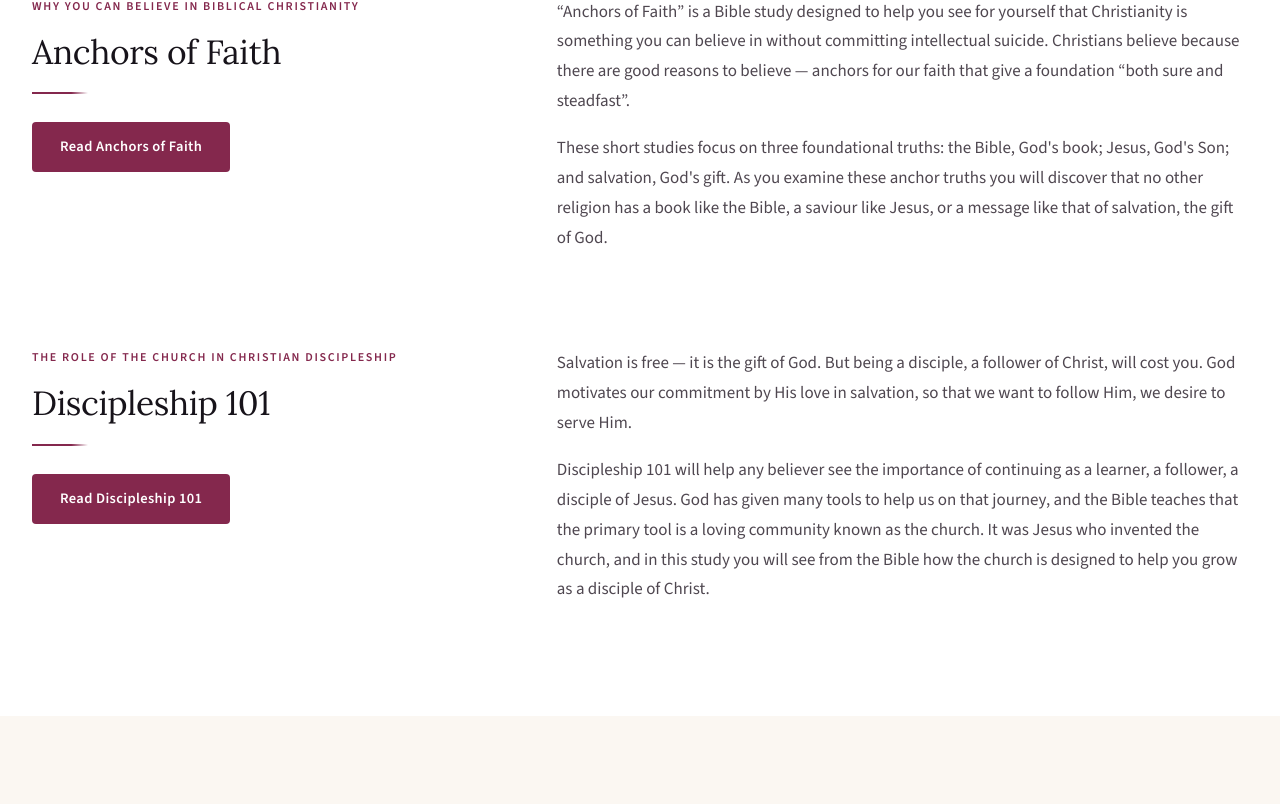
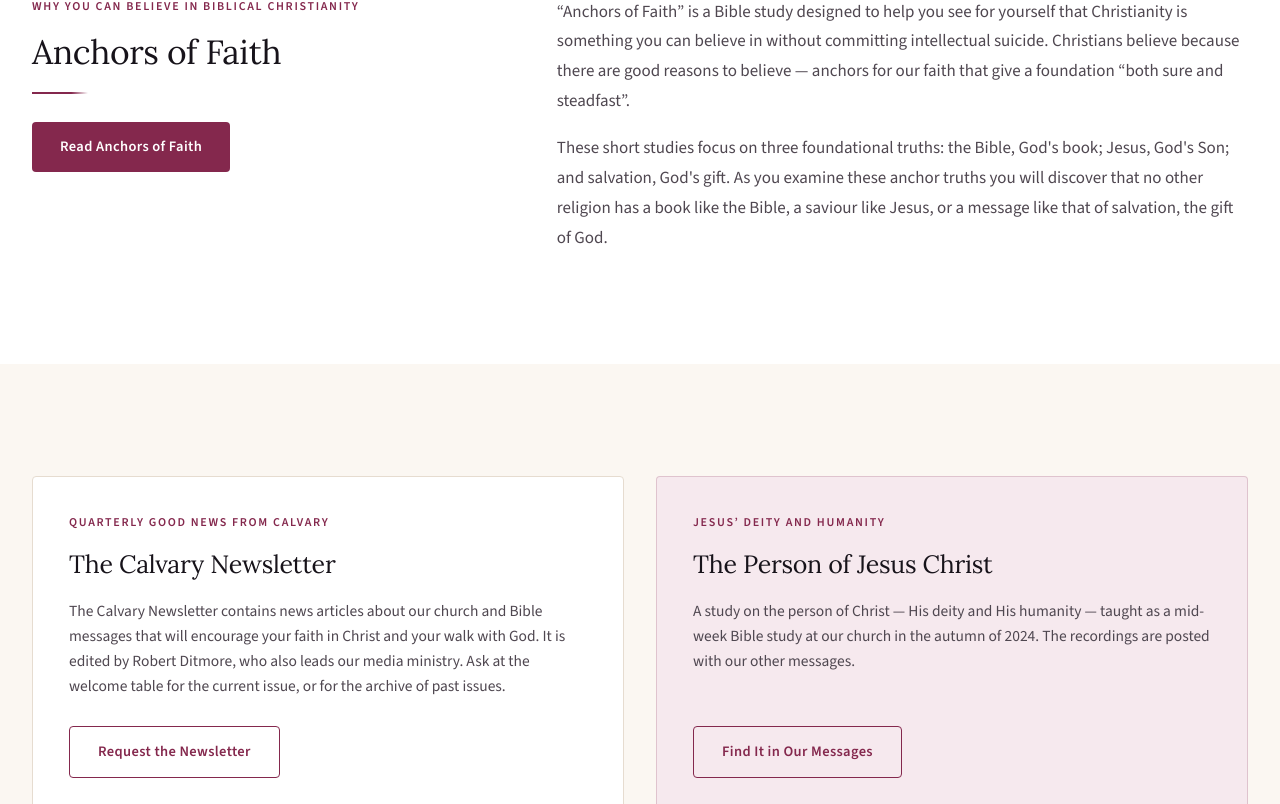
Before and after one commit to edesent/calvarybaptistnews-redesign, a Next.js app: page /resources in a window 1280 px wide. Shown: the part 647-1451 px from the top of the page. Built offline with nearby package versions, Linux system fonts and the light colour scheme.

Commit message:
Remove unsafe Discipleship PDF from resources

```diff
--- a/src/app/resources/page.tsx
+++ b/src/app/resources/page.tsx
@@ -20,16 +20,6 @@ const RESOURCES = [
     ],
     href: SITE.anchorsPdf,
     cta: "Read Anchors of Faith",
-  },
-  {
-    kicker: "The role of the church in Christian discipleship",
-    title: "Discipleship 101",
-    body: [
-      "Salvation is free — it is the gift of God. But being a disciple, a follower of Christ, will cost you. God motivates our commitment by His love in salvation, so that we want to follow Him, we desire to serve Him.",
-      "Discipleship 101 will help any believer see the importance of continuing as a learner, a follower, a disciple of Jesus. God has given many tools to help us on that journey, and the Bible teaches that the primary tool is a loving community known as the church. It was Jesus who invented the church, and in this study you will see from the Bible how the church is designed to help you grow as a disciple of Christ.",
-    ],
-    href: SITE.discipleshipPdf,
-    cta: "Read Discipleship 101",
   },
 ];
 
```
